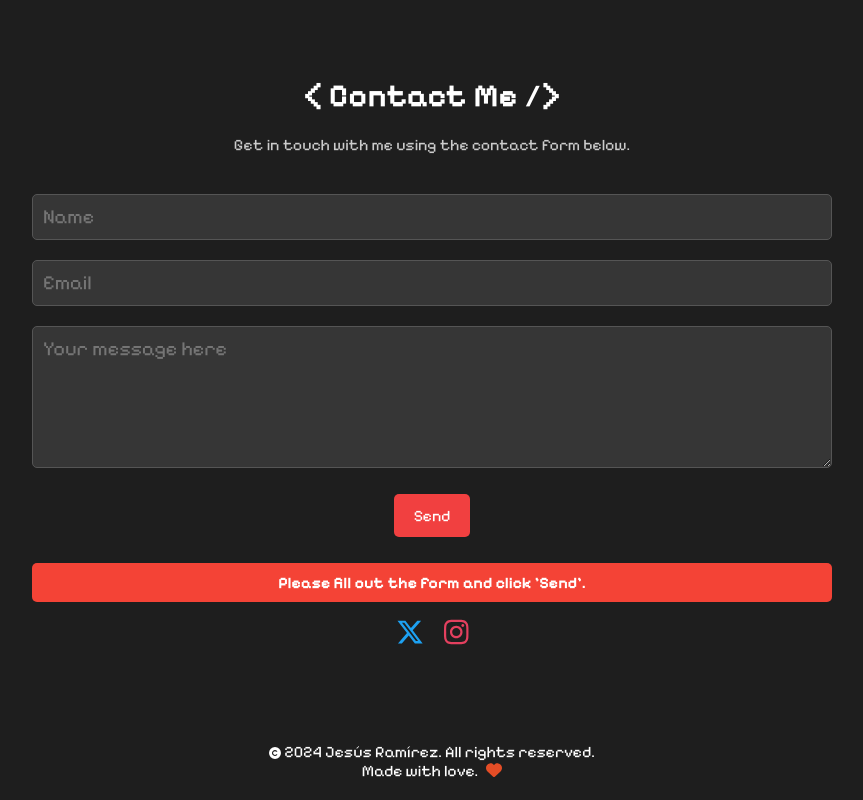
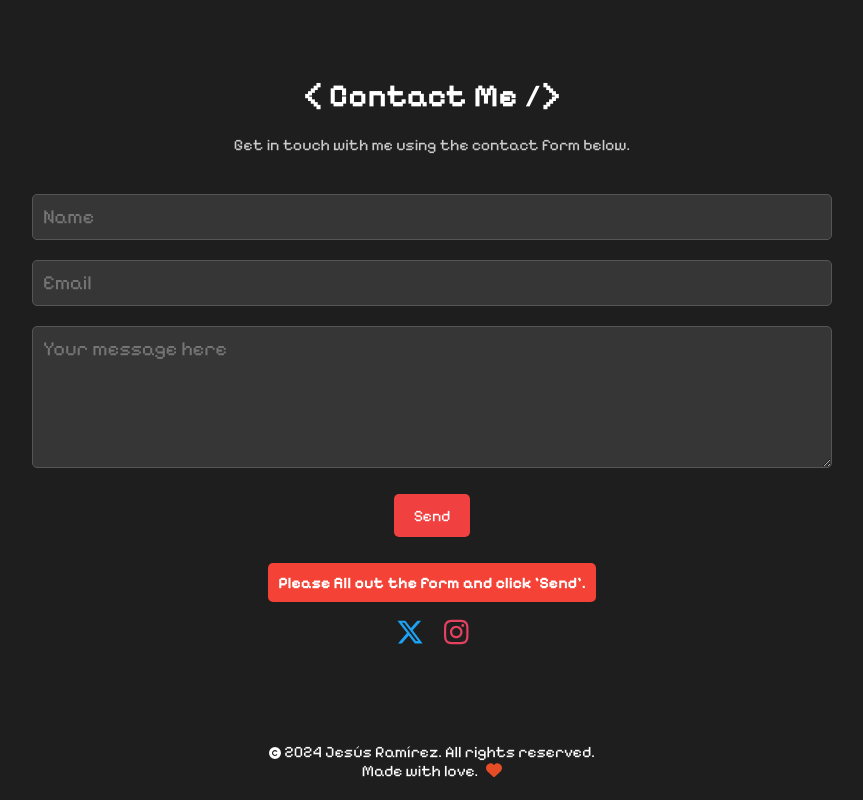
Before and after one commit to jesusramiireez/portfolioReact, a React (Create React App) app: page / in a window 1280 px wide. Shown: the part 2514-3314 px from the top of the page, without its empty margins (208-1071 px from the left). Built offline with nearby package versions, Linux system fonts and the light colour scheme.

Commit message:
Cambios de estilos

```diff
--- a/src/components/Contact/contact.js
+++ b/src/components/Contact/contact.js
@@ -33,8 +33,8 @@ const Contact = () => {
                     <input type='email' className='email' placeholder='Email' name='from_email' />
                     <textarea name="message" className="message" rows="5" placeholder='Your message here'></textarea>
                     <button type="submit" value="Send" className='formBtn'>Send</button>
+                    <div className={`alert ${alertMessage.includes('successfully') ? 'success' : 'error'}`}>{alertMessage}</div>
                 </form>
-                <div className={`alert ${alertMessage.includes('successfully') ? 'success' : 'error'}`}>{alertMessage}</div>
                 <div className='socialMedia'>
                         <a href="https://twitter.com/jesusramiirez_" target="_blank" rel="noopener noreferrer"><FontAwesomeIcon icon={faXTwitter}/></a>
                         <a href="https://www.instagram.com/jesusramiireez_/" target="_blank" rel="noopener noreferrer"><FontAwesomeIcon icon={faInstagram}/></a>
```
